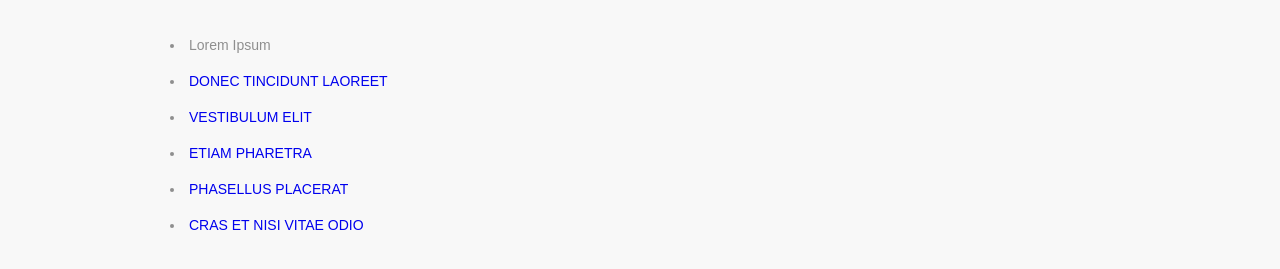
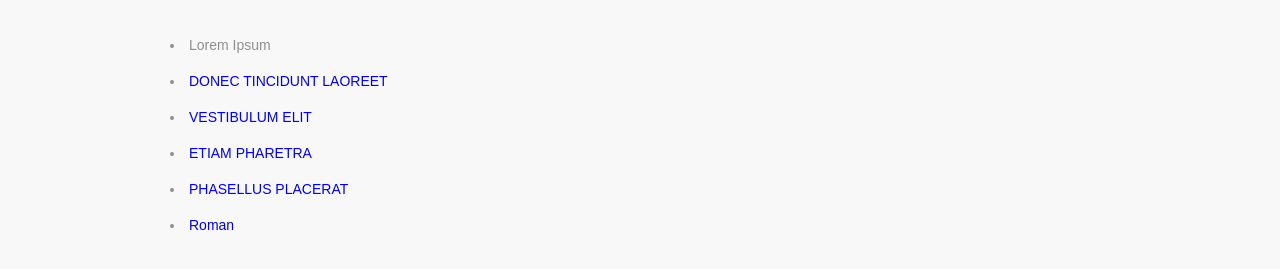
Before and after one commit to oleksandr-hk/whitesquare, a plain HTML site: page index.html in a window 1280 px wide. Shown: the part 225-494 px from the top of the page. Drawn offline with Linux system fonts and the light colour scheme.

Commit message:
test commit

```diff
--- a/index.html
+++ b/index.html
@@ -49,7 +49,7 @@
 					<li><a href="/vestibulum">VESTIBULUM ELIT</li>
 					<li><a href="/etiam/">ETIAM PHARETRA</a></li>
 					<li><a href="/phasellus/">PHASELLUS PLACERAT</a></li>
-					<li><a href="/cras/">CRAS ET NISI VITAE ODIO</a></li>
+					<li><a href="/cras/">Roman</a></li>
 				</ul>
 
 			</nav>
```
